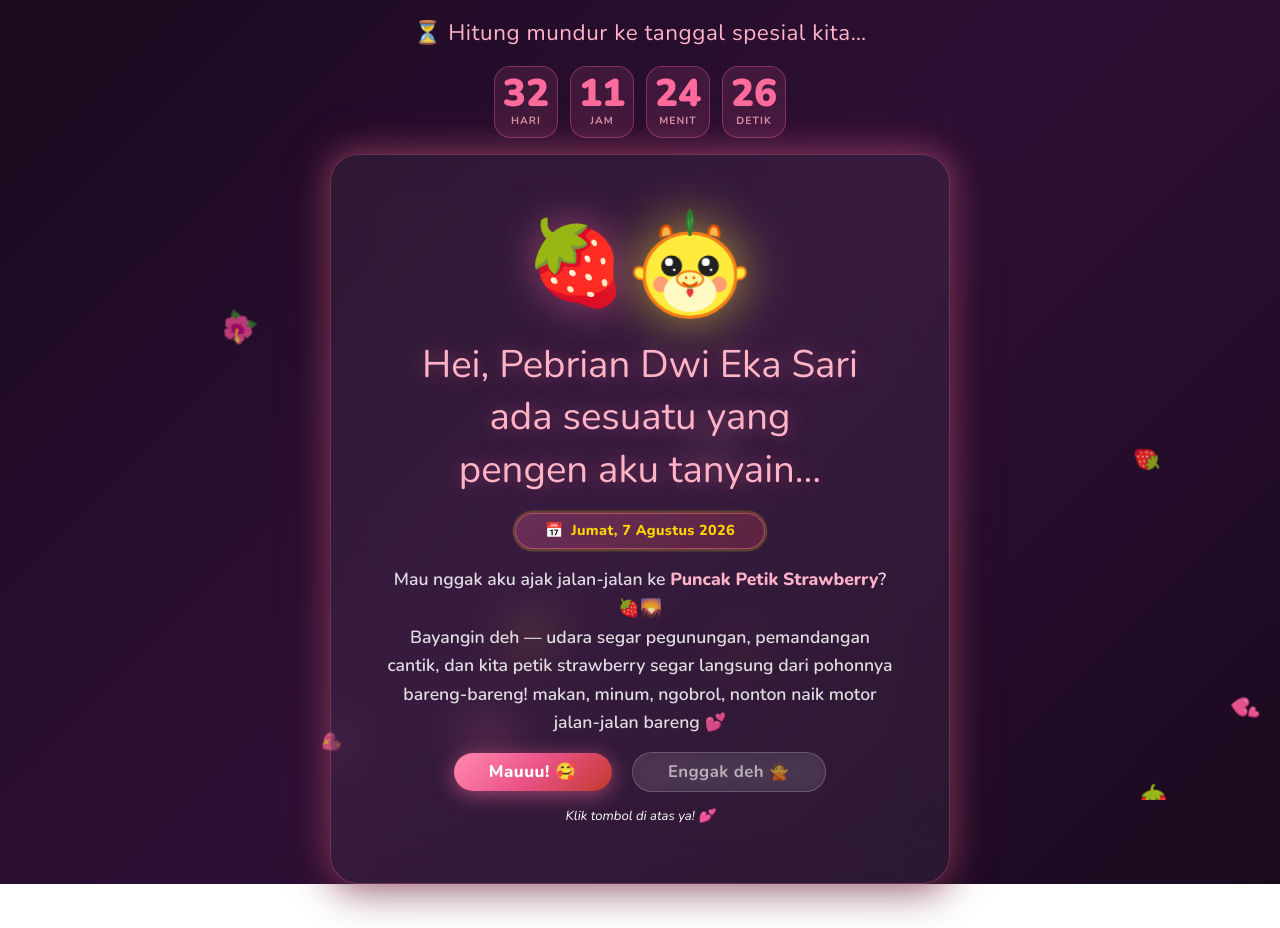
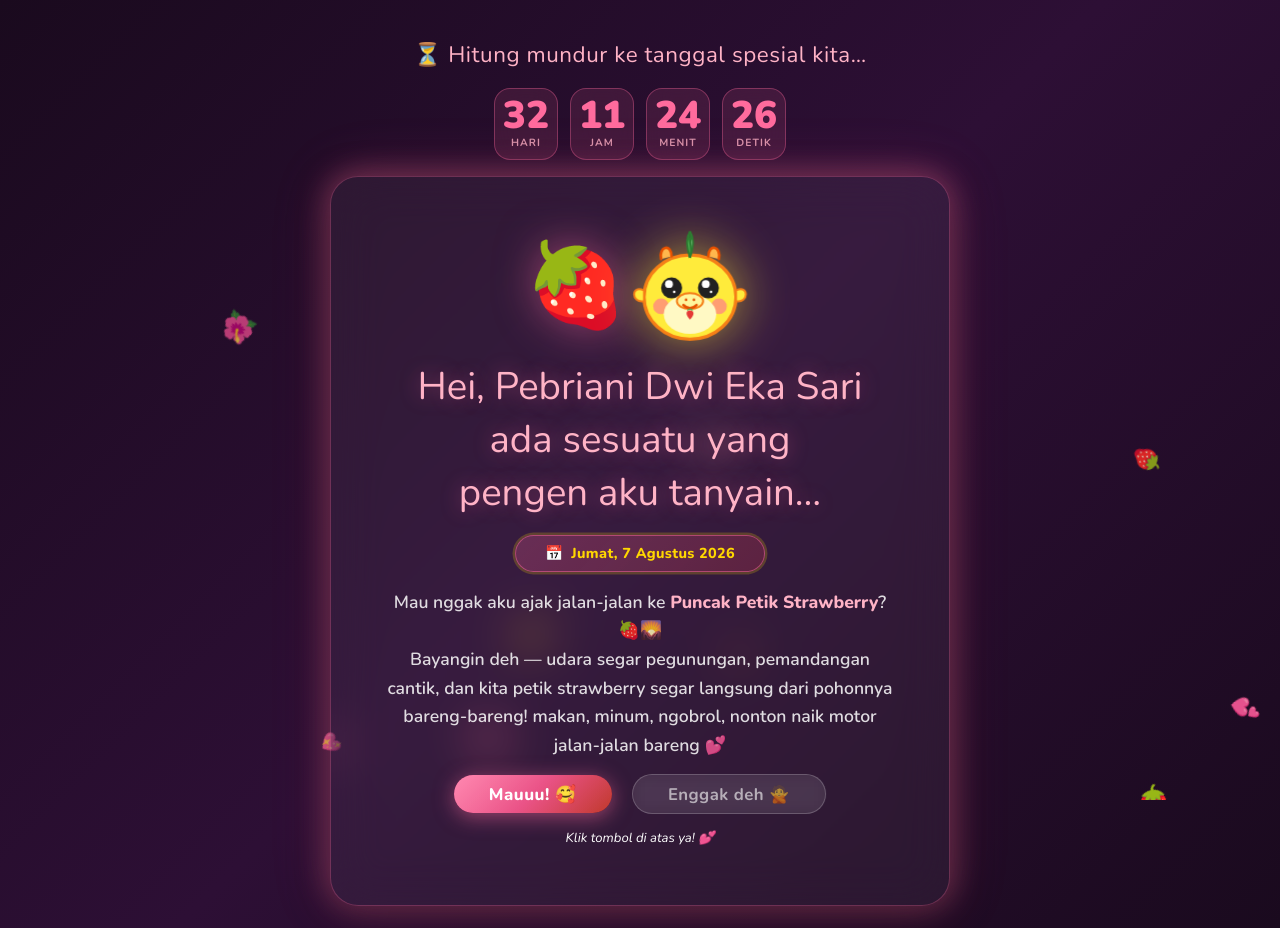
Before and after one commit to rizatsk/rollerblade, a React (Vite) app: page / in a window 1280 px wide. Before the commit the page ends 884 px from the top, so only its background shows below. Built offline with nearby package versions, Linux system fonts and the light colour scheme; no server answers.

Commit message:
6 - updating nama

```diff
--- a/index.html
+++ b/index.html
@@ -5,7 +5,7 @@
     <link rel="icon" type="image/svg+xml" href="/strawberry.svg" />
     <meta name="viewport" content="width=device-width, initial-scale=1.0" />
     <meta name="description" content="Surprise spesial buat kamu 🍓 Ada sesuatu yang mau ditanyain..." />
-    <title>Surprise Buat Pebri</title>
+    <title>Surprise Buat Pebriani</title>
     <link rel="preconnect" href="https://fonts.googleapis.com" />
     <link rel="preconnect" href="https://fonts.gstatic.com" crossorigin />
     <link href="https://fonts.googleapis.com/css2?family=Nunito:ital,wght@0,400;0,600;0,700;0,800;0,900;1,400;1,700&family=Dancing+Script:wght@600;700&display=swap" rel="stylesheet" />
--- a/src/App.jsx
+++ b/src/App.jsx
@@ -30,7 +30,7 @@ const Card = ({ children, id, ariaLabelledBy, extraClass = '' }) => (
       border: '1.5px solid rgba(255,107,157,0.3)',
       boxShadow: '0 8px 40px rgba(0,0,0,0.4), 0 0 30px rgba(255,107,157,0.5), 0 0 60px rgba(255,107,157,0.2)',
       padding: 'clamp(2rem,6vw,3.5rem)',
-      maxWidth: '620px',
+      maxWidth: '620px'
     }}
   >
     {children}
@@ -124,7 +124,12 @@ export default function App() {
     <>
       <FloatingParticles />
 
-      <main className="relative z-10 min-h-screen flex flex-col items-center justify-center px-4 py-8">
+      <main
+        className="relative z-10 min-h-screen flex flex-col items-center justify-center"
+        style={{
+          padding: "1.4rem 1rem"
+        }}
+        >
 
         {/* ══ QUESTION SCREEN ══ */}
         {screen === SCREEN.QUESTION && (
@@ -166,7 +171,7 @@ export default function App() {
                   textShadow: '0 0 20px rgba(255,107,157,0.4)',
                 }}
               >
-                Hei, Pebrian Dwi Eka Sari <br /> ada sesuatu yang<br />pengen aku tanyain…
+                Hei, Pebriani Dwi Eka Sari <br /> ada sesuatu yang<br />pengen aku tanyain…
               </h1>
 
               {/* Date badge */}
```
